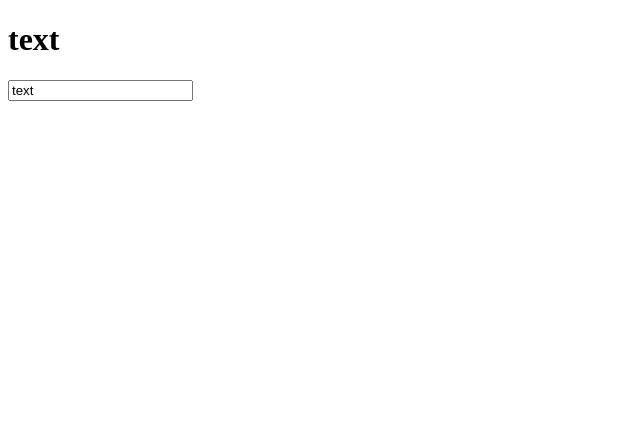
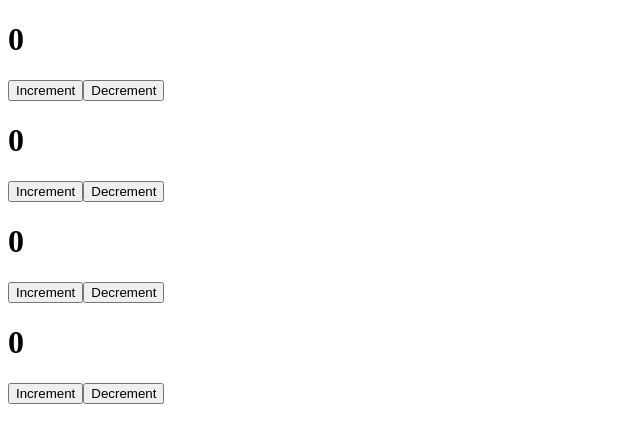
Before and after one commit to mademoiselletrojan/TormentReact, a React (Create React App) app: page / in a window 1280 px wide. Shown: the top 442 px of the page, without its empty margins (0-640 px from the left). Built offline with nearby package versions, Linux system fonts and the light colour scheme.

Commit message:
making Counter like component

```diff
--- a/src/App.js
+++ b/src/App.js
@@ -1,16 +1,15 @@
 import React, { useState } from "react";
+import Counter from "./components/Counter";
 
 function App() {
   const [value, setValue] = useState("text");
 
   return (
     <div className="App">
-      <h1>{value}</h1>
-      <input
-        type="text"
-        value={value}
-        onChange={(event) => setValue(event.target.value)}
-      />
+      <Counter />
+      <Counter />
+      <Counter />
+      <Counter />
     </div>
   );
 }
--- a/src/components/Counter.jsx
+++ b/src/components/Counter.jsx
@@ -0,0 +1,23 @@
+import React, { useState } from "react";
+
+const Counter = () => {
+  const [count, setCount] = useState(0);
+
+  function increment() {
+    setCount(count + 1);
+  }
+
+  function decrement() {
+    setCount(count - 1);
+  }
+
+  return (
+    <div>
+      <h1>{count}</h1>
+      <button onClick={increment}>Increment</button>
+      <button onClick={decrement}>Decrement</button>
+    </div>
+  );
+};
+
+export default Counter;
```
Also changed, not shown: public/functions.txt.
